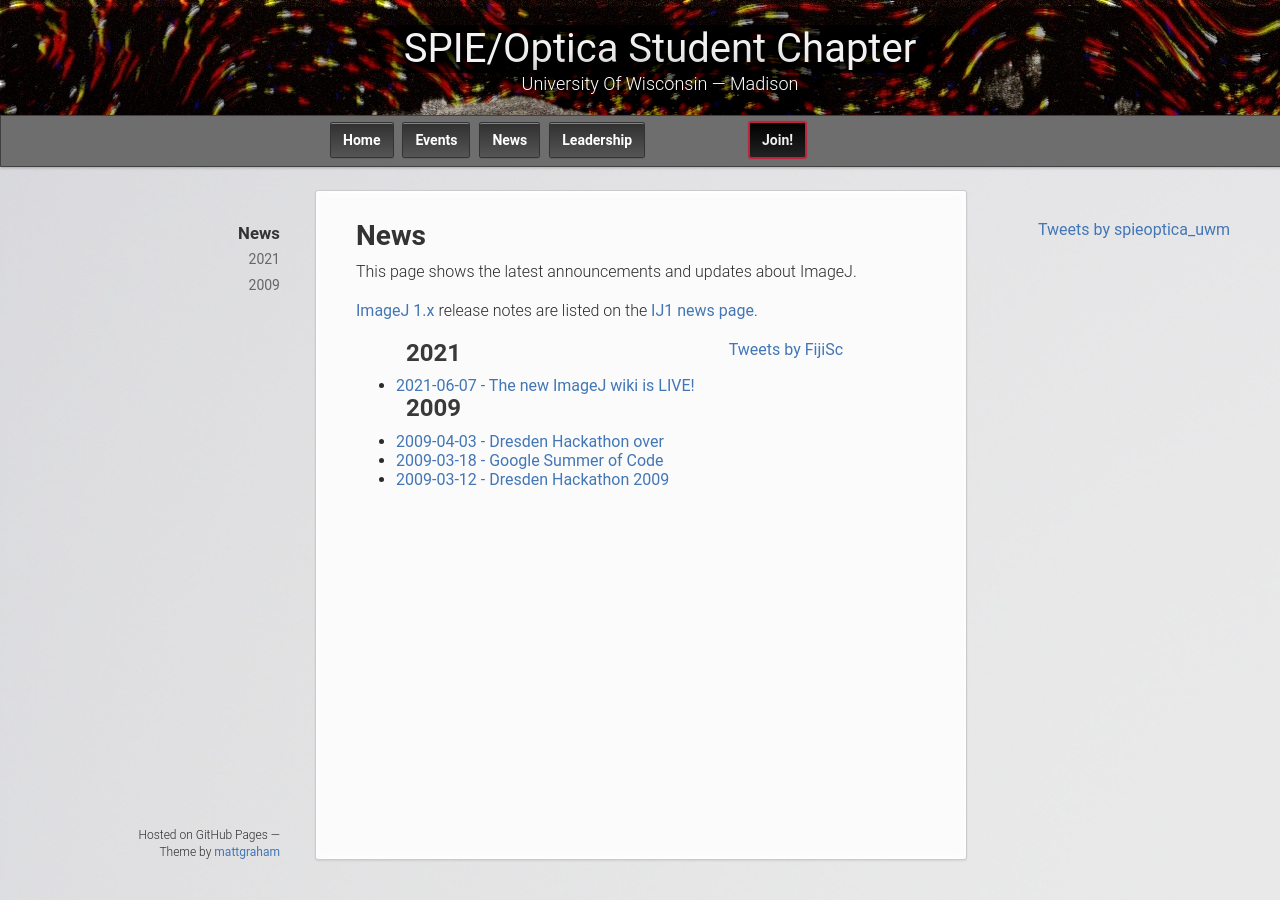
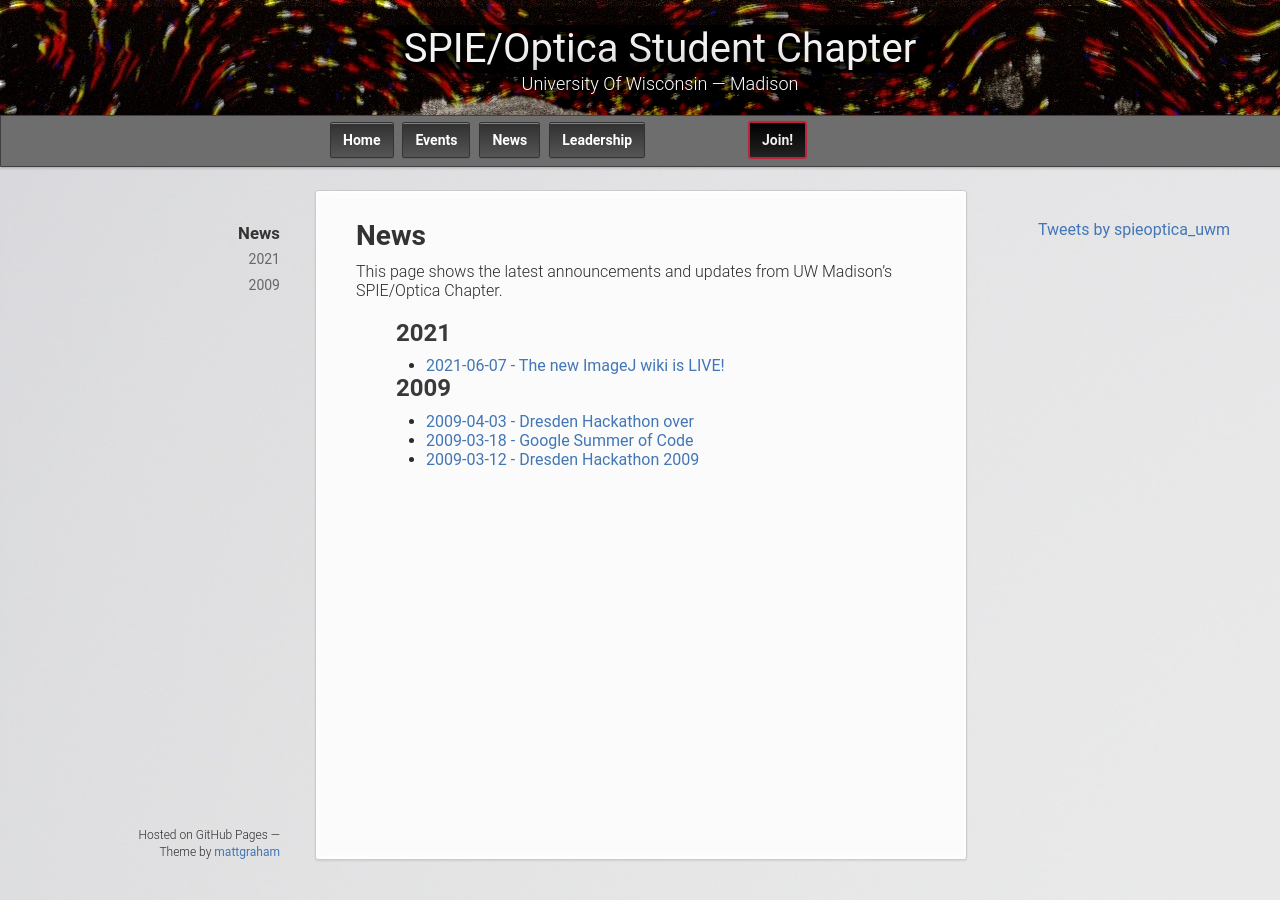
Before and after one commit to uw-loci/spieopticamadison.org, a Jekyll site: the page built from _pages/news/index.md, in a window 1280 px wide. Built offline with Jekyll 4.4.1, drawn with Linux system fonts in a browser that asks for light colours; comment, search, counter and statistics services are not loaded.

Commit message:
Adjust spacing on news list include

```diff
--- a/_includes/news/list
+++ b/_includes/news/list
@@ -19,9 +19,9 @@ sorted correctly, and to generate the year headers consistently.
   {% capture year %} {{ newsPg.title | slice: 0, 4 }} {% endcapture %}
   {% unless headers contains year %}
     {% assign headers = headers | push: year %}
-    <h2>{{ year }}</h2>
+    <h2 style="margin-left:0px">{{ year }}</h2>
   {% endunless %}
-  <li><a href="{{newsPg.url}}">{{newsPg.title}}</a></li>
+  <li style="margin-left: 30px"><a href="{{newsPg.url}}">{{newsPg.title}}</a></li>
 {%- endfor -%}
 </ul>
 
--- a/_pages/news/index.md
+++ b/_pages/news/index.md
@@ -2,21 +2,7 @@
 title: News
 ---
 
-<style>
-@media screen {
-  .news-grid {
-    display: grid;
-    grid-template-columns: 1.75fr 1fr;
-    grid-gap: 20px;
-  }
-}
-</style>
 
-This page shows the latest announcements and updates about ImageJ.
+This page shows the latest announcements and updates from UW Madison's SPIE/Optica Chapter.
 
-[ImageJ 1.x](/software/imagej) release notes are listed on the [IJ1 news page](https://imagej.nih.gov/ij/notes.html).
-
-<div class="news-grid" >
    {% include news/list %}
-   <a class="twitter-timeline" href="https://twitter.com/FijiSc?ref_src=twsrc%5Etfw">Tweets by FijiSc</a> <script async src="https://platform.twitter.com/widgets.js" charset="utf-8"></script>
-</div>
```
Also changed, not shown: _pages/events/index.md (+0 -9 lines).
